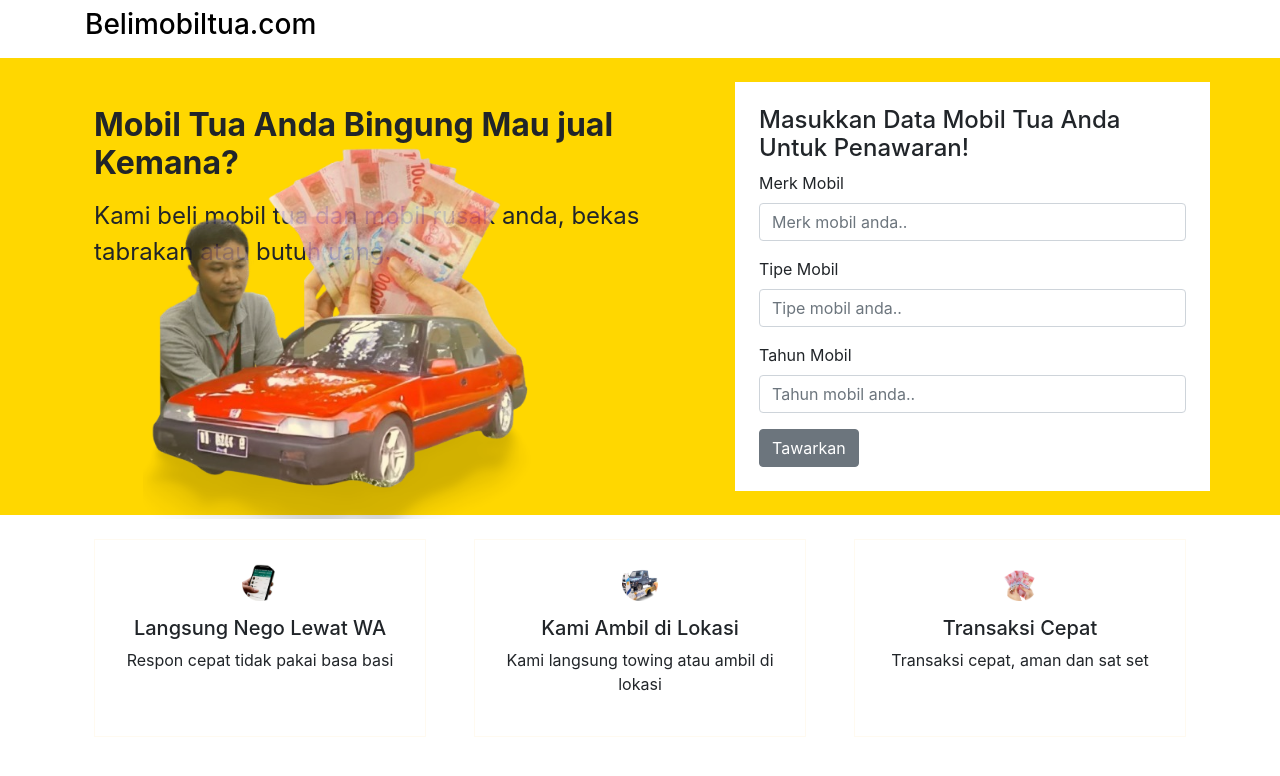
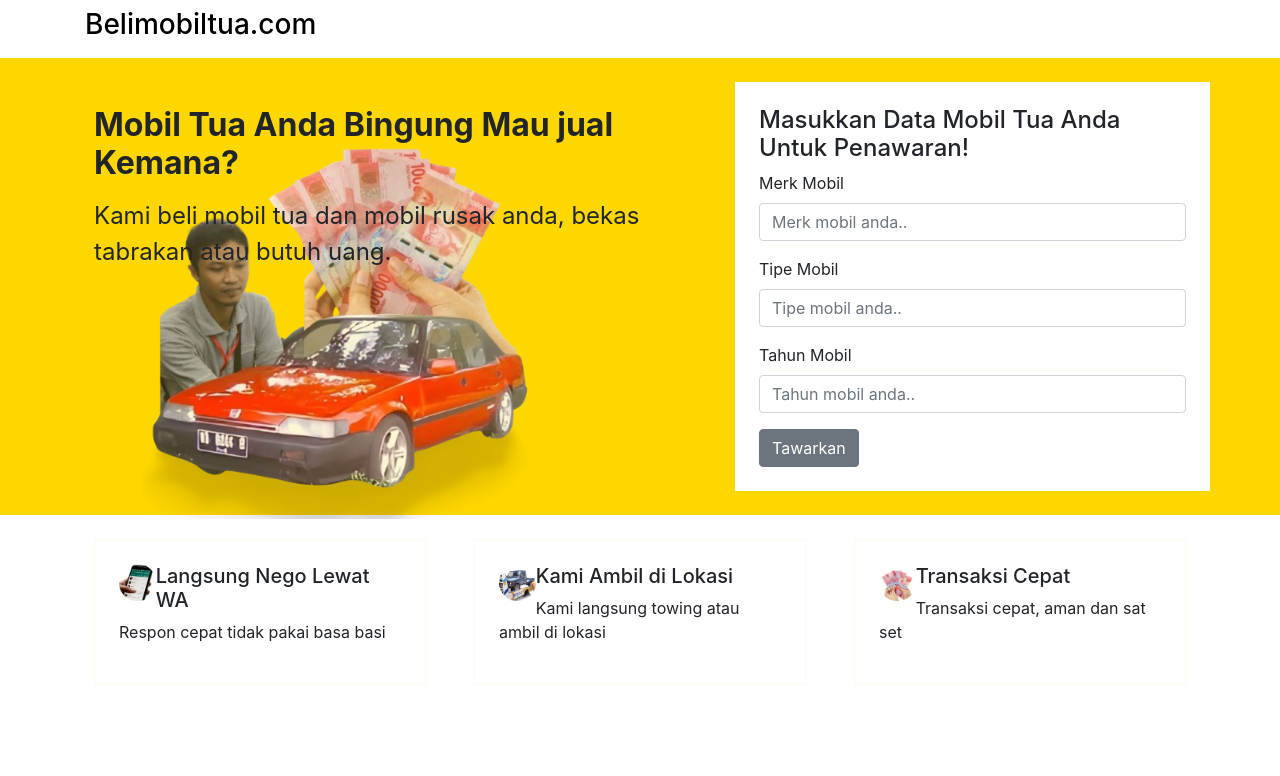
Before and after one commit to kemtol/belimobiltua, a Jekyll site: the page built from index.html, in a window 1280 px wide. Shown: the top 776 px of the page. Built offline with Jekyll 4.4.1, drawn with Linux system fonts in a browser that asks for light colours.

Commit message:
refactor layout for three-step section to improve structure and alignment

```diff
--- a/_layouts/default.html
+++ b/_layouts/default.html
@@ -32,8 +32,8 @@
     <div id="jumbotron" >
       <div class="container">
         <div class="row marketing">
-          <div class="col-lg-7 p-4 mt-4 mb-4" style="position: relative;z-index: 1;">
-            <div style="position: relative;">
+          <div class="col-lg-7 p-4 mt-4 mb-4">
+            <div style="position: relative;z-index: 1;">
               <h2 class="mb-3"><strong>Mobil Tua Anda Bingung Mau jual Kemana?</strong></h2>
               <p class="site-description">{{ site.description }}</p>
             </div>
@@ -75,17 +75,17 @@
     <div id="threeSteps">
       <div class="container">
         <div class="row">
-          <div class="step col-lg m-4 p-4 d-flex flex-column align-items-center text-center">
-            <img src="{{ site.baseurl }}/images/step1.png" style="width: 13%; margin-bottom: 15px;">
+          <div class="step col-lg m-4 p-4">
+            <img src="{{ site.baseurl }}/images/step1.png" class="float-left" style="width: 13%; margin-bottom: 15px;">
             <h5>Langsung Nego Lewat WA</h5>            <p>Respon cepat tidak pakai basa basi</p>
           </div>
-          <div class="step col-lg m-4 p-4 d-flex flex-column align-items-center text-center">
-            <img src="{{ site.baseurl }}/images/step2.png" style="width: 13%; margin-bottom: 15px;">
+          <div class="step col-lg m-4 p-4">
+            <img src="{{ site.baseurl }}/images/step2.png" class="float-left" style="width: 13%; margin-bottom: 15px;">
             <h5>Kami Ambil di Lokasi</h5>
             <p>Kami langsung towing atau ambil di lokasi</p>
           </div>
-          <div class="step col-lg m-4 p-4 d-flex flex-column align-items-center text-center">
-            <img src="{{ site.baseurl }}/images/step3.png" style="width: 13%; margin-bottom: 15px;">
+          <div class="step col-lg m-4 p-4">
+            <img src="{{ site.baseurl }}/images/step3.png" class="float-left" style="width: 13%; margin-bottom: 15px;">
             <h5>Transaksi Cepat</h5>
             <p>Transaksi cepat, aman dan sat set</p>
           </div>
```
